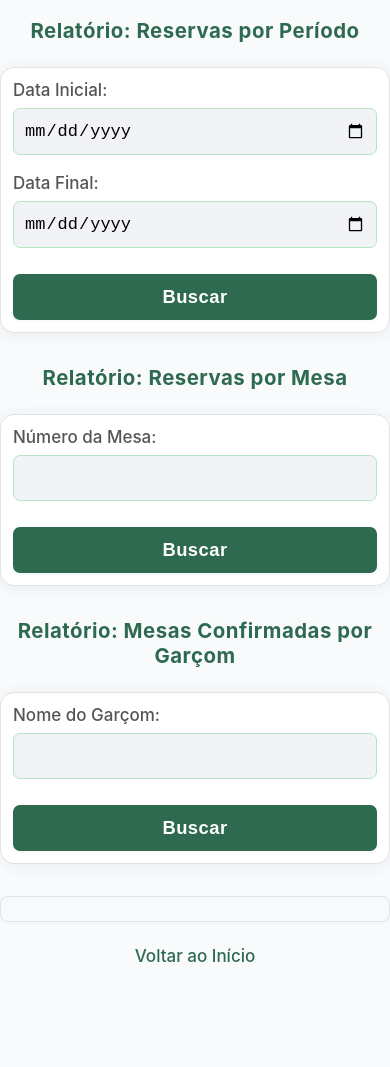
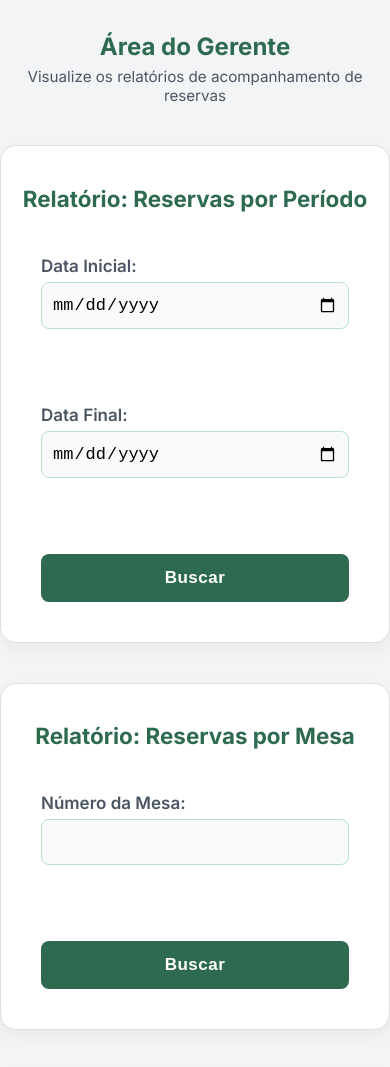
Before and after one commit to thiagosampaiog/A3_RESTAURANT_TABLES_RESERVATION, a website: page public/html/gerente.html in a window 390 px wide. Shown: the top 1067 px of the page. Before the commit the page ends 966 px from the top, so only its background shows below. Drawn offline with Linux system fonts and the light colour scheme.

Commit message:
alteração do css

```diff
--- a/public/css/style.css
+++ b/public/css/style.css
@@ -1,53 +1,83 @@
 :root {
   --primary: #2d6a4f;
   --primary-light: #40916c;
-  --background: #f9fafb;
-  --surface: #fff;
-  --border: #e0e3e7;
-  --input-bg: #f1f3f6;
+  --background: #f3f4f6;
+  --surface: #ffffff;
+  --border: #e0e0e0;
+  --input-bg: #f8fafc;
   --input-border: #b7e4c7;
   --accent: #52b788;
-  --text: #222;
-  --text-light: #555;
+  --text: #1f2937;
+  --text-light: #4b5563;
+  --shadow: rgba(0, 0, 0, 0.05);
 }
 
-html, body {
-  height: 100%;
+body {
+  background: var(--background);
+  font-family: "Inter", sans-serif;
+  font-size: 17px;
+  color: var(--text);
   margin: 0;
   padding: 0;
-  background: var(--background);
-  color: var(--text);
-  font-family: 'Inter', 'Segoe UI', Arial, sans-serif;
-  font-size: 17px;
   min-height: 100vh;
 }
 
-h1, h2 {
-  color: var(--primary);
+header {
   text-align: center;
-  font-weight: 700;
   margin-top: 32px;
-  margin-bottom: 18px;
-  letter-spacing: 0.5px;
+  margin-bottom: 12px;
 }
 
+header h1 {
+  font-size: 1.9rem;
+  color: var(--primary);
+  font-weight: 700;
+  margin-bottom: 6px;
+}
+
+header p {
+  font-size: 1rem;
+  color: var(--text-light);
+  font-weight: 500;
+  margin: 0 auto;
+  max-width: 600px;
+}
+
+/* CARD VISUAL PARA FORMULÁRIOS */
+.card {
+  max-width: 500px;
+  margin: 40px auto;
+  padding: 32px;
+  background: var(--surface);
+  border: 1px solid var(--border);
+  border-radius: 16px;
+  box-shadow: 0 6px 18px var(--shadow);
+  transition: transform 0.2s ease;
+}
+
+.card:hover {
+  transform: scale(1.005);
+}
+
+.card h2 {
+  text-align: center;
+  color: var(--primary);
+  font-size: 1.4rem;
+  margin-bottom: 24px;
+  font-weight: 700;
+}
+
+/* FORM DENTRO DOS CARDS */
 form {
-  background: var(--surface);
-  max-width: 420px;
-  margin: 24px auto 32px auto;
-  padding: 28px 32px 20px 32px;
-  border-radius: 14px;
-  box-shadow: 0 2px 16px rgba(44, 62, 80, 0.07);
   display: flex;
   flex-direction: column;
   gap: 18px;
-  border: 1px solid var(--border);
 }
 
 label {
   display: flex;
   flex-direction: column;
-  font-weight: 500;
+  font-weight: 600;
   color: var(--text-light);
   gap: 6px;
 }
@@ -57,65 +87,44 @@ input[type="number"],
 input[type="date"],
 input[type="time"] {
   padding: 12px 10px;
+  font-size: 1em;
   border: 1.5px solid var(--input-border);
-  border-radius: 7px;
-  background: var(--input-bg);
-  font-size: 1em;
-  margin-top: 2px;
-  transition: border 0.2s, box-shadow 0.2s;
+  border-radius: 8px;
+  background-color: var(--input-bg);
+  transition: border 0.2s ease, box-shadow 0.2s ease;
 }
 
 input:focus {
-  border: 1.5px solid var(--primary-light);
+  border-color: var(--primary-light);
   outline: none;
-  box-shadow: 0 0 0 2px #b7e4c7aa;
+  box-shadow: 0 0 0 2px #b7e4c766;
 }
 
 button {
-  background: var(--primary);
+  padding: 14px;
+  border: none;
+  background-color: var(--primary);
   color: #fff;
-  border: none;
-  border-radius: 7px;
-  padding: 12px 0;
-  font-size: 1.08em;
+  font-size: 1em;
   font-weight: 600;
+  border-radius: 8px;
   cursor: pointer;
-  margin-top: 8px;
-  transition: background 0.18s, box-shadow 0.18s;
-  box-shadow: 0 1px 4px rgba(44, 62, 80, 0.06);
+  transition: background 0.2s ease, box-shadow 0.2s ease;
   letter-spacing: 0.5px;
 }
 
-button:hover, button:focus {
-  background: var(--primary-light);
-  box-shadow: 0 2px 8px rgba(44, 62, 80, 0.10);
-}
-
-ul {
-  list-style: none;
-  padding: 0;
-  max-width: 420px;
-  margin: 32px auto;
-  background: var(--surface);
-  border-radius: 14px;
-  box-shadow: 0 2px 16px rgba(44, 62, 80, 0.07);
-  border: 1px solid var(--border);
-}
-
-ul li {
-  margin: 18px 0;
-  text-align: center;
+button:hover {
+  background-color: var(--primary-light);
+  box-shadow: 0 4px 12px var(--shadow);
 }
 
 a {
+  display: block;
+  margin: 32px auto 0;
+  text-align: center;
   color: var(--primary);
+  font-weight: 500;
   text-decoration: none;
-  font-weight: 500;
-  transition: color 0.18s;
-  display: block;
-  margin: 24px auto 0 auto;
-  text-align: center;
-  width: fit-content;
 }
 
 a:hover {
@@ -125,41 +134,73 @@ a:hover {
 
 #mensagem {
   display: none;
-  max-width: 420px;
-  margin: 18px auto 0 auto;
-  padding: 14px 10px;
+  background-color: #d1fae5;
+  color: var(--primary);
+  border: 1px solid #a7f3d0;
   border-radius: 8px;
-  background: #e9f5ee;
-  color: var(--primary);
+  padding: 14px 16px;
+  font-weight: 600;
   text-align: center;
-  font-weight: 500;
-  border: 1px solid var(--input-border);
-  font-size: 1.04em;
-  box-shadow: 0 1px 4px rgba(44, 62, 80, 0.04);
+  max-width: 500px;
+  margin: 20px auto 0;
+  box-shadow: 0 2px 8px var(--shadow);
 }
 
 #resultado {
-  max-width: 420px;
-  margin: 18px auto 0 auto;
-  padding: 16px 10px;
+  background-color: #f9fafb;
+  color: #1e293b;
+  border: 1px solid var(--border);
   border-radius: 8px;
-  background: #f8f9fa;
-  color: #333;
-  font-size: 0.98em;
+  padding: 16px;
+  font-size: 0.96em;
+  white-space: pre-wrap;
+  max-width: 500px;
+  margin: 20px auto 0;
+  box-shadow: 0 2px 8px var(--shadow);
+  overflow-x: auto;
+}
+
+ul {
+  list-style: none;
+  padding: 0;
+  margin: 30px auto;
+  max-width: 500px;
+  background-color: var(--surface);
   border: 1px solid var(--border);
-  overflow-x: auto;
-  white-space: pre-wrap;
-  box-shadow: 0 1px 4px rgba(44, 62, 80, 0.04);
+  border-radius: 12px;
+  box-shadow: 0 4px 12px var(--shadow);
+}
+
+ul li {
+  padding: 16px;
+  text-align: center;
+  border-bottom: 1px solid var(--border);
+}
+
+ul li:last-child {
+  border-bottom: none;
 }
 
 @media (max-width: 600px) {
-  form, ul, #mensagem, #resultado {
-    max-width: 98vw;
-    padding: 12px;
+  .card,
+  form,
+  ul,
+  #mensagem,
+  #resultado {
+    max-width: 92vw;
+    padding: 20px;
   }
-  h1, h2 {
-    font-size: 1.2em;
-    margin-top: 18px;
-    margin-bottom: 12px;
+
+  h1,
+  h2 {
+    font-size: 1.3rem;
+  }
+
+  header h1 {
+    font-size: 1.5rem;
+  }
+
+  header p {
+    font-size: 0.95rem;
   }
 }
--- a/public/html/gerente.html
+++ b/public/html/gerente.html
@@ -1,44 +1,68 @@
 <!DOCTYPE html>
 <html lang="pt-BR">
-
   <head>
-  <meta charset="utf-8">
+    <meta charset="utf-8" />
     <title>Gerente - Relatórios</title>
-  <link rel="stylesheet" href="../css/style.css">
+    <link
+      href="https://fonts.googleapis.com/css2?family=Inter:wght@400;600;700&display=swap"
+      rel="stylesheet"
+    />
+    <link rel="stylesheet" href="../css/style.css" />
   </head>
 
   <body>
+    <header>
+      <h1>Área do Gerente</h1>
+      <p>Visualize os relatórios de acompanhamento de reservas</p>
+    </header>
+
+    <main>
+      <section class="card">
         <h2>Relatório: Reservas por Período</h2>
         <form id="formPeriodo">
-    <label>Data Inicial:
-      <input type="date" name="inicio" required>
-    </label>
-    <label>Data Final:
-      <input type="date" name="fim" required>
-    </label>
+          <label
+            >Data Inicial:<br />
+            <input type="date" name="inicio" required /> </label
+          ><br /><br />
+
+          <label
+            >Data Final:<br />
+            <input type="date" name="fim" required /> </label
+          ><br /><br />
+
           <button type="submit">Buscar</button>
         </form>
+      </section>
 
+      <section class="card" style="margin-top: 40px">
         <h2>Relatório: Reservas por Mesa</h2>
         <form id="formMesa">
-    <label>Número da Mesa:
-      <input type="number" name="mesa" required>
-    </label>
+          <label
+            >Número da Mesa:<br />
+            <input type="number" name="mesa" required /> </label
+          ><br /><br />
           <button type="submit">Buscar</button>
         </form>
+      </section>
 
+      <section class="card" style="margin-top: 40px">
         <h2>Relatório: Mesas Confirmadas por Garçom</h2>
         <form id="formGarcom">
-    <label>Nome do Garçom:
-      <input type="text" name="garcom" required>
-    </label>
+          <label
+            >Nome do Garçom:<br />
+            <input type="text" name="garcom" required /> </label
+          ><br /><br />
           <button type="submit">Buscar</button>
         </form>
+      </section>
 
+      <section class="card" style="margin-top: 30px">
         <div id="mensagem"></div>
         <pre id="resultado"></pre>
-  <a href="index.html">Voltar ao Início</a>
+        <a href="/html/index.html">← Voltar ao Início</a>
+      </section>
+    </main>
+
     <script src="../js/gerente.js"></script>
   </body>
-
 </html>
```
Also changed, not shown: public/html/atendente.html (+50 -22 lines), public/html/garcom.html (+31 -9 lines), public/html/index.html (+109 -13 lines). Lines whose indentation alone changed are shown as unchanged.
